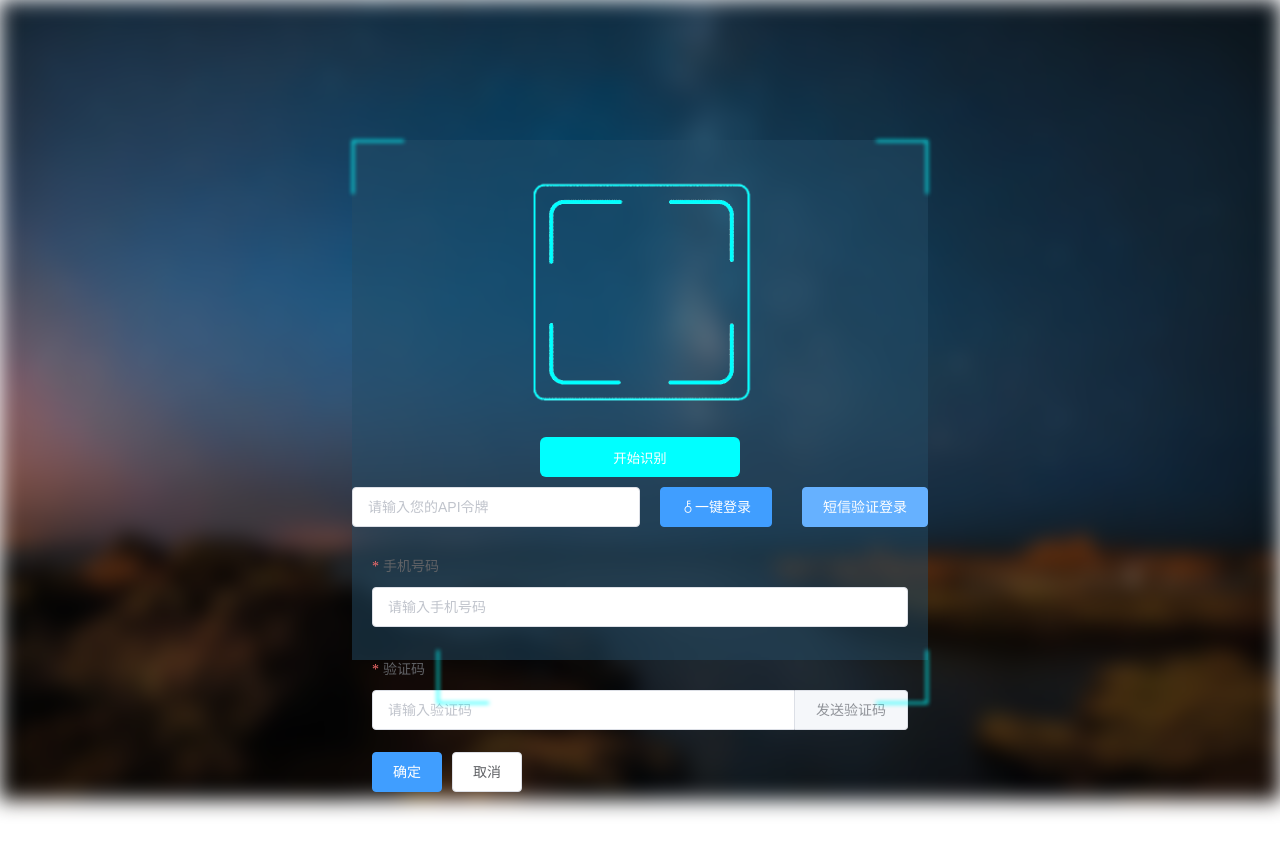
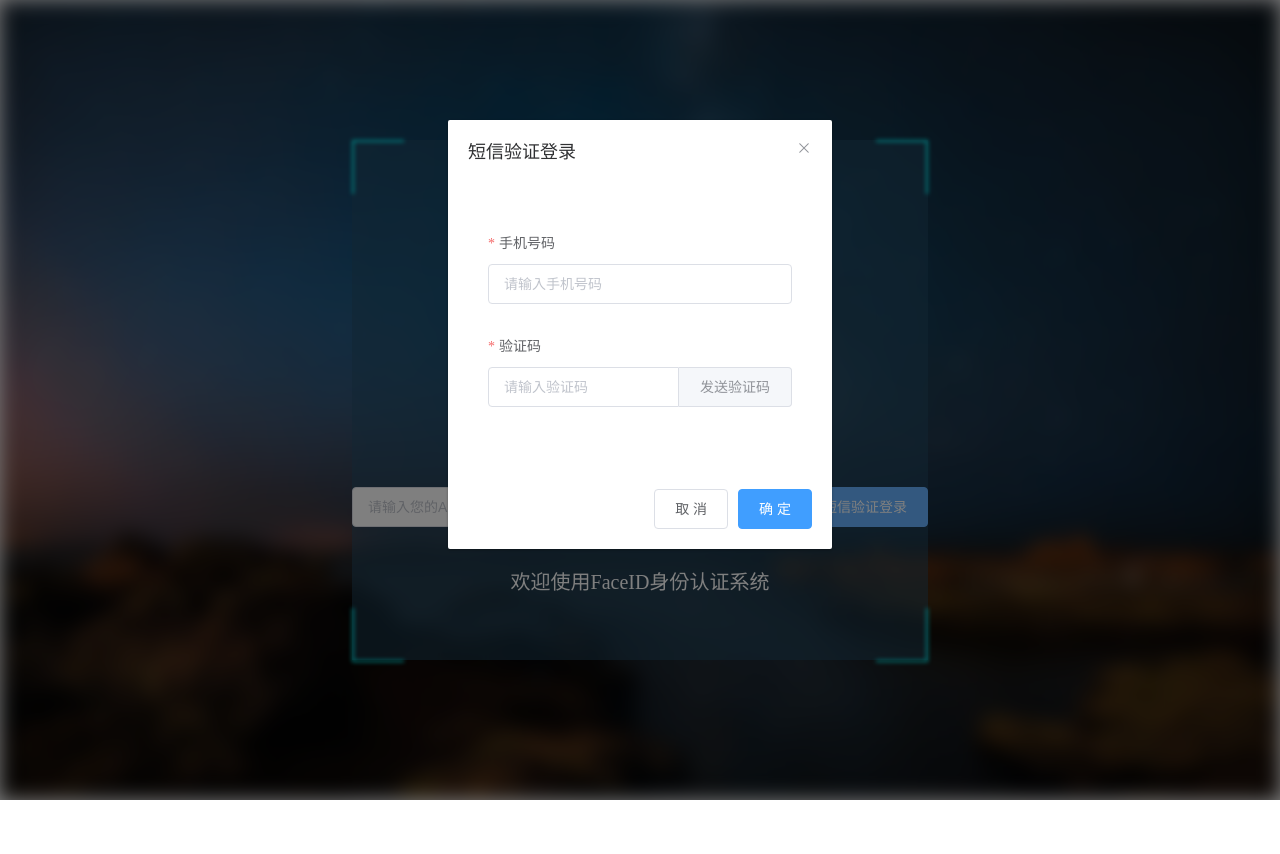
Before and after one commit to wzunjh/FaceID, a Vue app in the folder face-ui/: page / in a window 1280 px wide. Both pictures are taken after a click on the button "短信验证登录". Shown: the top 854 px of the page. After the commit the page ends 800 px from the top, so only its background shows below. Built offline with nearby package versions, Linux system fonts and the light colour scheme; no server answers.

Commit message:
手机短信登录功能实现

```diff
--- a/face-ui/src/views/login/index.vue
+++ b/face-ui/src/views/login/index.vue
@@ -35,27 +35,7 @@
         <div class="auth-token" style="display: flex; justify-content: center; align-items: center; gap: 20px;">
           <el-input v-model="authToken" placeholder="请输入您的API令牌" style="flex-grow: 1; max-width: 400px;"></el-input>
           <el-button type="primary" @click="authLogin"><i class="el-icon-key"></i>一键登录</el-button>
-          <el-button type="primary" @click="showSmsLogin = true">短信验证登录</el-button>
-        </div>
-
-        <!-- SMS Login Section -->
-        <div class="sms-login" v-if="showSmsLogin">
-          <el-form :model="smsLoginForm" :rules="smsLoginRules" ref="smsLoginForm">
-            <el-form-item label="手机号码" prop="phone">
-              <el-input v-model="smsLoginForm.phone" placeholder="请输入手机号码"></el-input>
-            </el-form-item>
-            <el-form-item label="验证码" prop="code">
-              <el-input v-model="smsLoginForm.code" placeholder="请输入验证码">
-                <template slot="append">
-                  <el-button :disabled="smsCodeDisabled" @click="sendSmsCode">{{ smsCodeBtnText }}</el-button>
-                </template>
-              </el-input>
-            </el-form-item>
-            <el-form-item>
-              <el-button type="primary" @click="smsLogin">确定</el-button>
-              <el-button @click="showSmsLogin = false">取消</el-button>
-            </el-form-item>
-          </el-form>
+          <el-button type="primary" @click="showSmsLoginModal = true">短信验证登录</el-button>
         </div>
 
         <div class="msg">
@@ -69,6 +49,29 @@
         <div class="shadow-bot-right"></div>
       </div>
     </div>
+
+    <!-- SMS Login Modal -->
+    <el-dialog title="短信验证登录" :visible.sync="showSmsLoginModal" width="30%">
+      <div class="sms-login">
+        <el-form :model="smsLoginForm" :rules="smsLoginRules" ref="smsLoginForm">
+          <el-form-item label="手机号码" prop="phone">
+            <el-input v-model="smsLoginForm.phone" placeholder="请输入手机号码"></el-input>
+          </el-form-item>
+          <el-form-item label="验证码" prop="code">
+            <el-input v-model="smsLoginForm.code" placeholder="请输入验证码">
+              <template slot="append">
+                <el-button :disabled="smsCodeDisabled" @click="sendSmsCode">{{ smsCodeBtnText }}</el-button>
+              </template>
+            </el-input>
+          </el-form-item>
+        </el-form>
+      </div>
+      <div slot="footer" class="dialog-footer">
+        <el-button @click="showSmsLoginModal = false">取 消</el-button>
+        <el-button type="primary" @click="smsLogin">确 定</el-button>
+      </div>
+    </el-dialog>
+
   </div>
 </template>
 
@@ -84,7 +87,7 @@ export default {
       faceOption: {},
       authToken: '',
       clientIP: '',
-      showSmsLogin: false,
+      showSmsLoginModal: false,
       smsLoginForm: {
         phone: '',
         code: ''
@@ -189,7 +192,7 @@ export default {
           this.$http.get('/api/smsvef', { params: { phone: this.smsLoginForm.phone, code: this.smsLoginForm.code } }).then(res => {
             if (res.data.code === 200) {
               this.$message.success(res.data.msg);
-              this.showSmsLogin = false;
+              this.showSmsLoginModal = false;
               // 保存登录信息并跳转到主页
               localStorage.setItem("face_token", res.data.token);
               localStorage.setItem("username", res.data.name);
```
